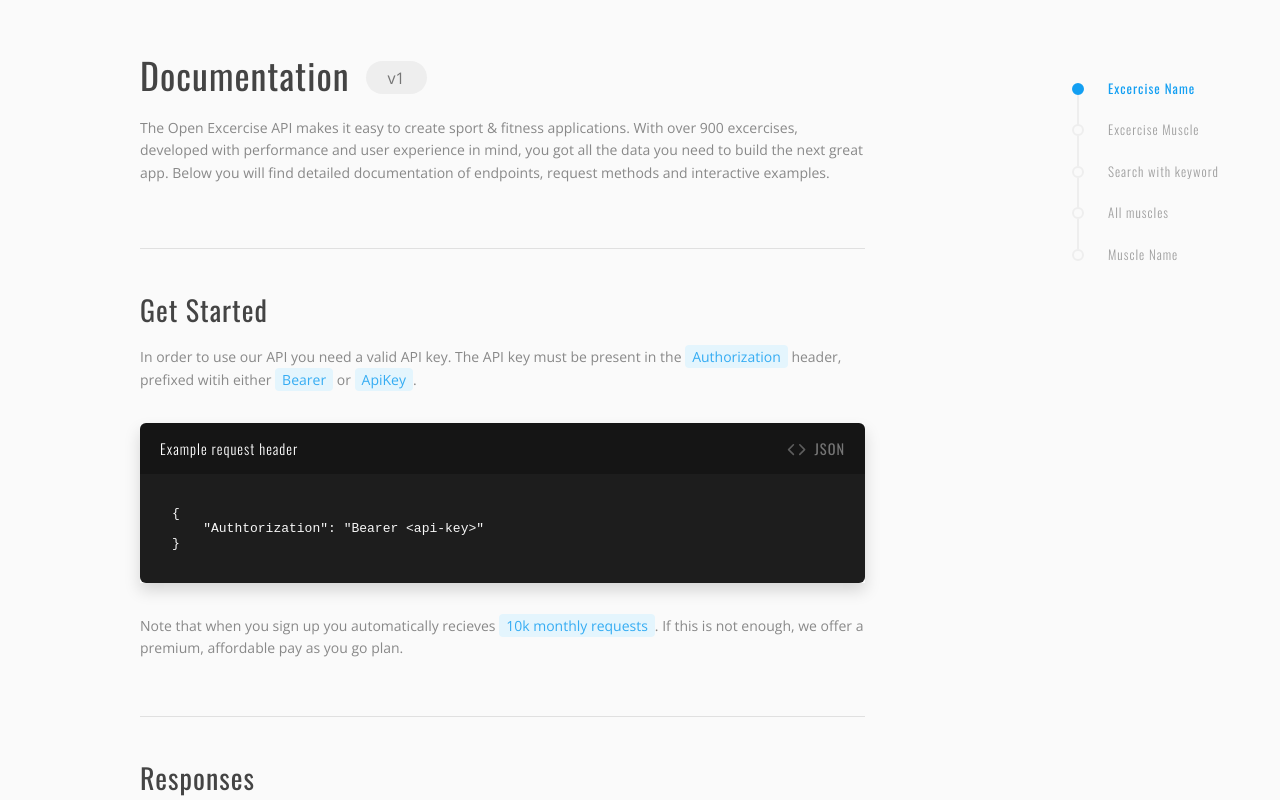
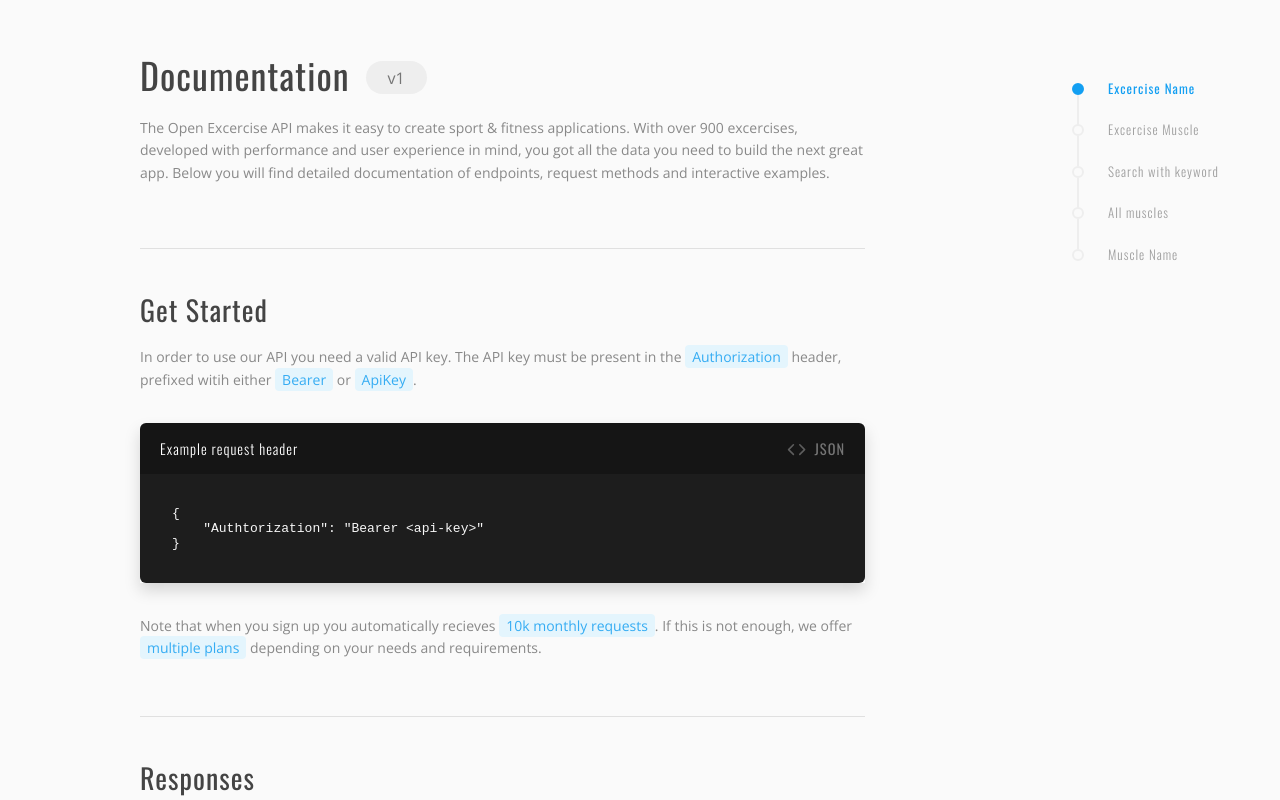
Before and after one commit to sanderhelleso/open-excercise-API, a React (Create React App) app in the folder client/: page /documentation in a window 1280 px wide. Built offline with nearby package versions, Linux system fonts and the light colour scheme; no server answers.

Commit message:
add_get_started_section: Modified colors

```diff
--- a/client/src/components/docs/docsGetStarted/DocsGetStarted.js
+++ b/client/src/components/docs/docsGetStarted/DocsGetStarted.js
@@ -18,10 +18,10 @@ const DocsGetStarted = () => (
 			<span>Authorization</span> header, prefixed witih either <span>Bearer</span> or <span>ApiKey</span>.
 		</StyledP>
 		<DocsEndpointExample exampleData={exampleHeader} customText="Example request header" />
-		<p>
+		<StyledP>
 			Note that when you sign up you automatically recieves <span>10k monthly requests</span>. If this is not
-			enough, we offer a premium, affordable pay as you go plan.
-		</p>
+			enough, we offer <span>multiple plans</span> depending on your needs and requirements.
+		</StyledP>
 	</section>
 );
 
--- a/client/src/components/docs/docsResponses/DocsResponse.js
+++ b/client/src/components/docs/docsResponses/DocsResponse.js
@@ -11,20 +11,20 @@ const DocsResponse = ({ code, desc, success }) => (
 export default DocsResponse;
 
 const StyledDiv = styled.div`
-	margin-bottom: 0.75rem;
+	margin-bottom: 1rem;
 	display: flex;
 	flex-direction: row;
 	align-items: center;
 
 	span {
 		margin-right: 0.5rem;
-		border-radius: 6px;
-		min-width: 50px;
+		border-radius: 3px;
+		min-width: 40px;
 		padding: 5px;
-		background-color: ${({ success }) => (success ? '#c8e6c9' : '#ffcdd2')};
-		border: 1px solid ${({ success }) => (success ? '#a5d6a7' : '#ef9a9a')};
+		background-color: ${({ success }) => (success ? '#69f0ae' : '#ff1744')};
 		text-align: center;
-		color: #000;
+		color: ${({ success }) => (success ? '#000' : '#ffebee')};
+		font-size: 0.9rem;
 	}
 
 	h5 {
```
